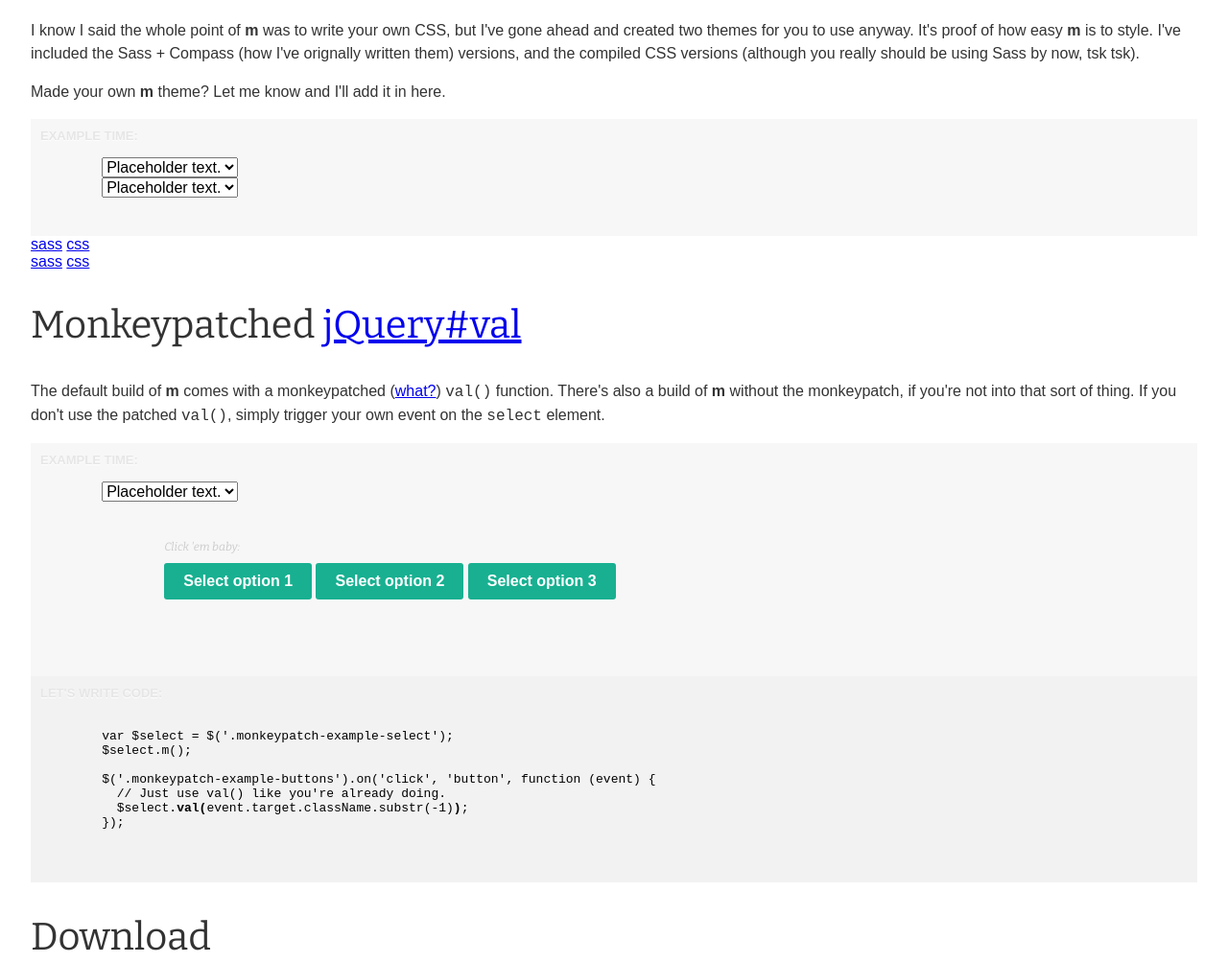
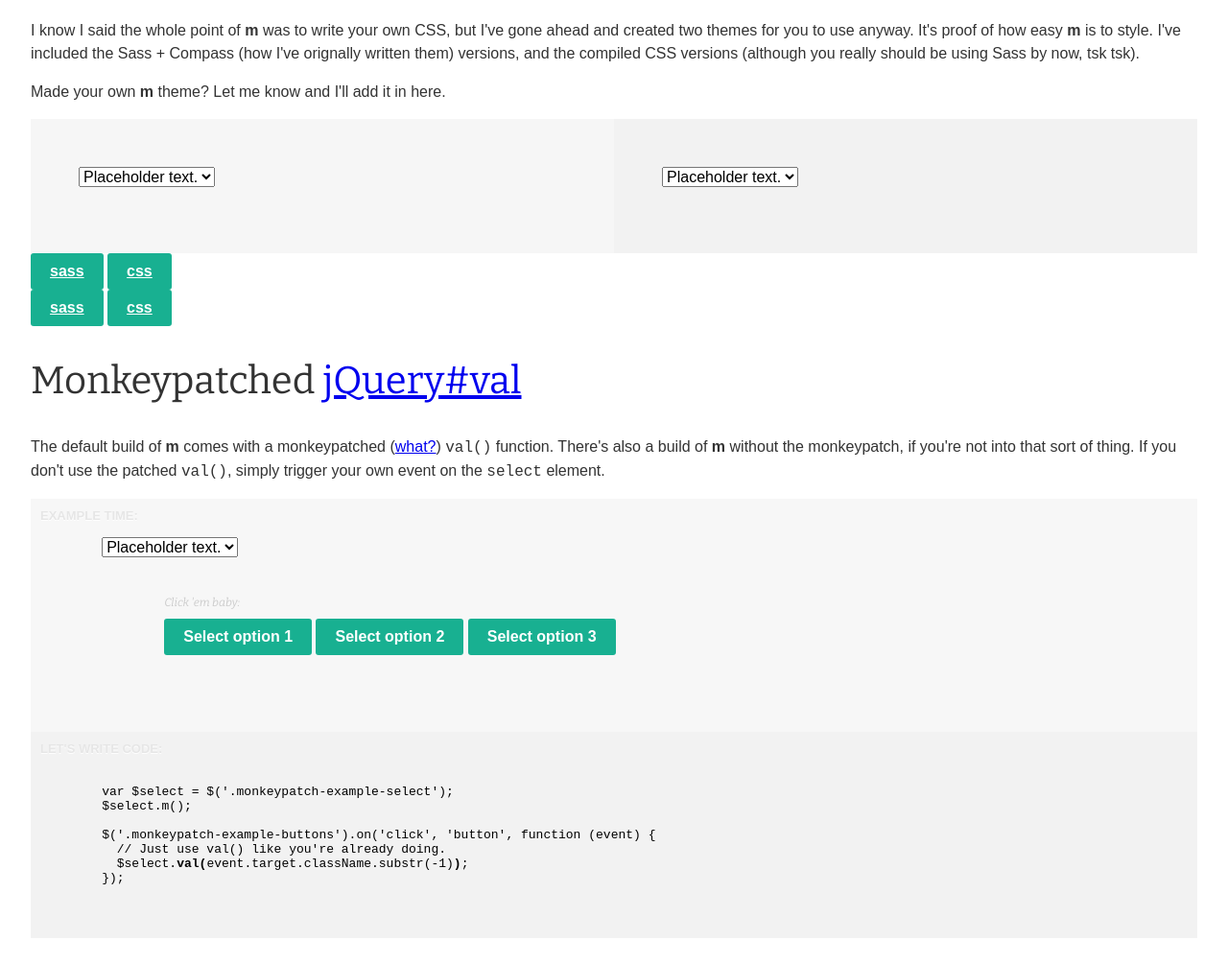
Before and after one commit to brianmcallister/m, a plain HTML site: page demo/index.html in a window 1280 px wide. Shown: the part 940-1944 px from the top of the page at 96% size. Drawn offline with nearby package versions, Linux system fonts and the light colour scheme.

Commit message:
Tweak theme block layout.

```diff
--- a/demo/assets/sass/layouts/_demo.scss
+++ b/demo/assets/sass/layouts/_demo.scss
@@ -54,6 +54,7 @@
 }
 
 .example-content {
+  position: relative;
 }
 
 .demo {
@@ -84,7 +85,7 @@
 
   &:after {
     content: 'LET\'S WRITE CODE:';
-  };
+  }
 }
 
 
@@ -93,12 +94,30 @@
     Themes example
 
 ---------------------------------- */
+.themes {
+  .example-content {
+    height: 140px;
+  }
+}
+
 .example-light-theme {
-  width: 300px;
+  @include box-sizing(border-box);
+
+  width: 50%;
+  height: 100%;
+  padding: 50px;
+  position: absolute;
+  top: 0;
+  left: 0;
+  background: #f6f6f6;
 }
 
 .example-dark-theme {
-  width: 300px;
+  @extend .example-light-theme;
+
+  left: auto;
+  right: 0;
+  background: #f2f2f2;
 }
 
 
--- a/demo/assets/sass/modules/_buttons.scss
+++ b/demo/assets/sass/modules/_buttons.scss
@@ -31,6 +31,20 @@
     Module utilities.
 
 ---------------------------------- */
+/*
+  Set button color mixin.
+*/
+@mixin set-button-color($color) {
+  background-color: $color;
+
+  &:hover {
+    background-color: darken($color, 5%);
+  }
+
+  &:active {
+    background-color: darken($color, 7%);
+  }
+}
 
 
 /** ----------------------------------
@@ -45,20 +59,16 @@
   @include inline-block;
   @include border-radius;
   @include transition(background-color .1s ease-out);
+  @include set-button-color($green);
 
   padding: 10px 20px;
   color: white;
   font-weight: 700;
   background-color: $green;
 
-  &:hover {
-    background-color: darken($green, 5%);
-  }
-
   &:active {
     padding-top: 11px;
     padding-bottom: 9px;
-    background-color: darken($green, 7%);
   }
 }
 
--- a/demo/assets/sass/third-party/m-themes/_m-variables.scss
+++ b/demo/assets/sass/third-party/m-themes/_m-variables.scss
@@ -28,8 +28,6 @@
 $m-dark-midgray: #1d1d1d !default;
 $m-dark-darkgray: #0e0f11 !default;
 
-
-
 /*
   Class names.
   These map directly to the HTML output by the plugin.
--- a/demo/index.html
+++ b/demo/index.html
@@ -74,7 +74,6 @@
         </header>
 
         <div class="example-content">
-          <div class="demo">
           <div class="example-light-theme">
             <select name="theme-test-light" class="theme-light-test">
               <option value="">Placeholder text.</option>
@@ -96,14 +95,13 @@
 
         <div class="download-css">
           <div class="light-version button-bar">
-              <a href="#">sass</a>
-              <a href="#">css</a>
+            <a href="#" class="button">sass</a>
+            <a href="#" class="button">css</a>
           </div>
 
           <div class="dark-version button-bar">
-              <a href="#">sass</a>
-              <a href="#">css</a>
-            </div>
+            <a href="#" class="button">sass</a>
+            <a href="#" class="button">css</a>
           </div>
         </div>
       </article>
```
Also changed, not shown: demo/assets/css/style.css. Lines whose indentation alone changed are shown as unchanged.
